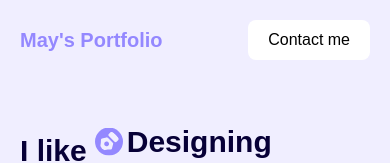
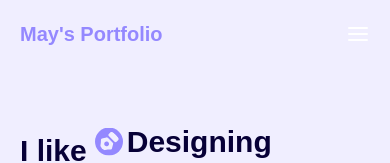
Before and after one commit to Dymayo/may-portfolio, a React (Vite) app: page / in a window 390 px wide. Shown: the top 163 px of the page. Built offline with nearby package versions, Linux system fonts and the light colour scheme; a web font is replaced by a local one.

Commit message:
Add responsive mobile navigation

```diff
--- a/src/components/NavBar.jsx
+++ b/src/components/NavBar.jsx
@@ -3,6 +3,7 @@ import { Link } from "react-router-dom";
 
 const NavBar = () => {
   const [scrolled, setScrolled] = useState(false);
+  const [menuOpen, setMenuOpen] = useState(false);
   useEffect(() => {
     const handleScroll = () => {
       const isScrolled = window.scrollY > 10;
@@ -17,6 +18,15 @@ const NavBar = () => {
         <Link to="/" className="logo">
           May's Portfolio
         </Link>
+        <button
+          className="menu-toggle lg:hidden"
+          onClick={() => setMenuOpen(!menuOpen)}
+        >
+          <img
+            src={menuOpen ? "/images/x.svg" : "/images/menu.svg"}
+            alt="menu"
+          />
+        </button>
         <nav className="desktop">
           <ul>
             <li className="group">
@@ -37,12 +47,36 @@ const NavBar = () => {
           </ul>
         </nav>
 
-        <a href="#contact" className="contact-btn group">
+        <a href="#contact" className="contact-btn group hidden sm:flex">
           <div className="inner">
             <span>Contact me</span>
           </div>
         </a>
       </div>
+      <nav className={`mobile-menu ${menuOpen ? "open" : ""}`}>
+        <ul>
+          <li className="group">
+            <Link to="/" onClick={() => setMenuOpen(false)}>
+              <span>Home</span> <span className="underline" />
+            </Link>
+          </li>
+          <li className="group">
+            <Link to="/about" onClick={() => setMenuOpen(false)}>
+              <span>About</span> <span className="underline" />
+            </Link>
+          </li>
+          <li className="group">
+            <Link to="/projects" onClick={() => setMenuOpen(false)}>
+              <span>Projects</span> <span className="underline" />
+            </Link>
+          </li>
+          <li>
+            <a href="#contact" onClick={() => setMenuOpen(false)}>
+              Contact me
+            </a>
+          </li>
+        </ul>
+      </nav>
     </header>
   );
 };
--- a/src/index.css
+++ b/src/index.css
@@ -126,6 +126,37 @@ section {
 
       ul {
         @apply flex space-x-8;
+
+        li {
+          @apply text-[#333a7d] relative;
+
+          span {
+            @apply transition-colors duration-300 hover:text-white-50;
+          }
+
+          .underline {
+            @apply absolute -bottom-1 left-0 w-0 h-0.5 bg-white-50 transition-all duration-300 group-hover:w-full;
+          }
+        }
+      }
+    }
+
+    .menu-toggle {
+      @apply lg:hidden block;
+      img {
+        @apply size-6;
+      }
+    }
+
+    nav.mobile-menu {
+      @apply fixed inset-0 bg-[#f0eeff] flex-col items-center justify-center gap-8 lg:hidden hidden;
+
+      &.open {
+        @apply flex;
+      }
+
+      ul {
+        @apply flex flex-col items-center gap-8 text-xl;
 
         li {
           @apply text-[#333a7d] relative;
```
